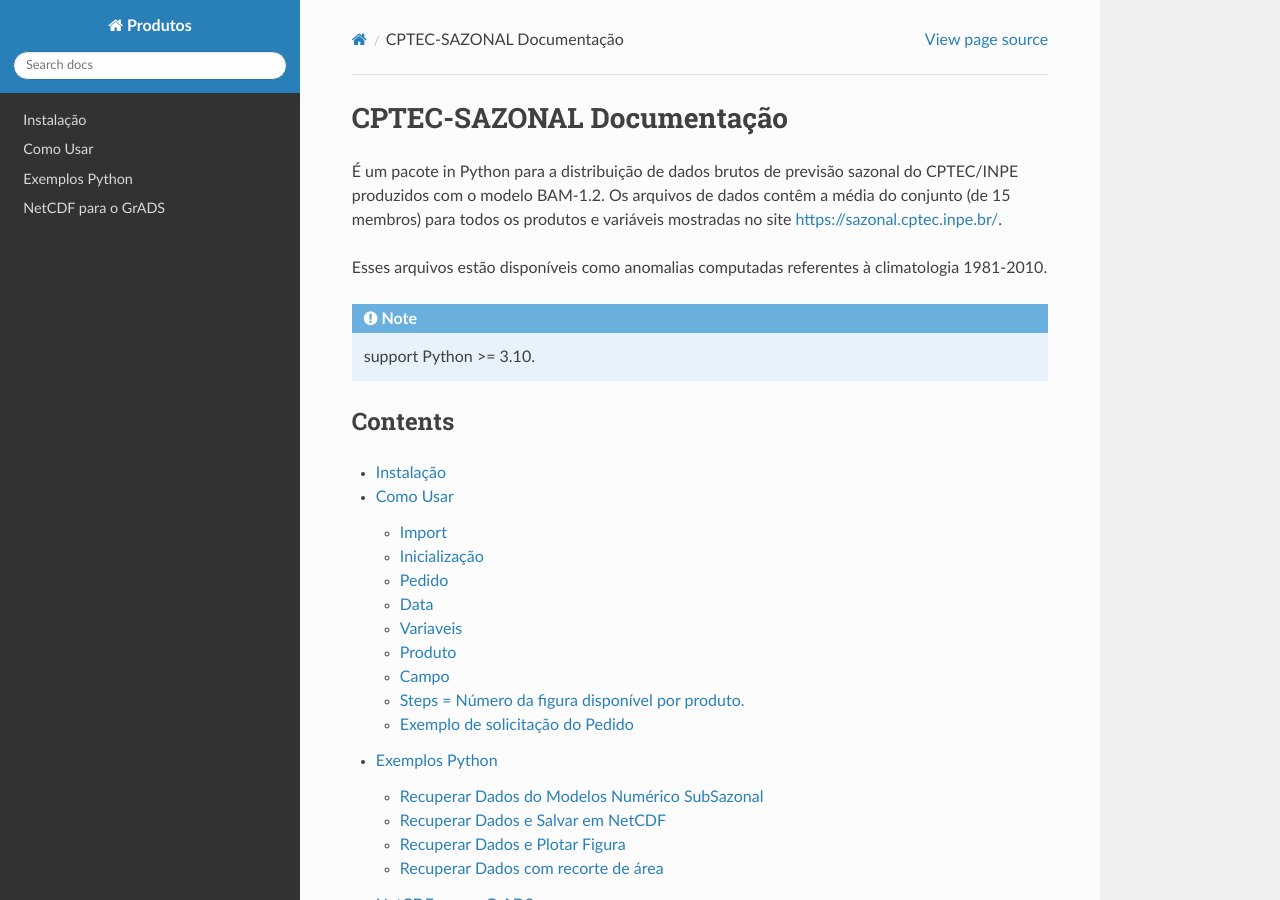
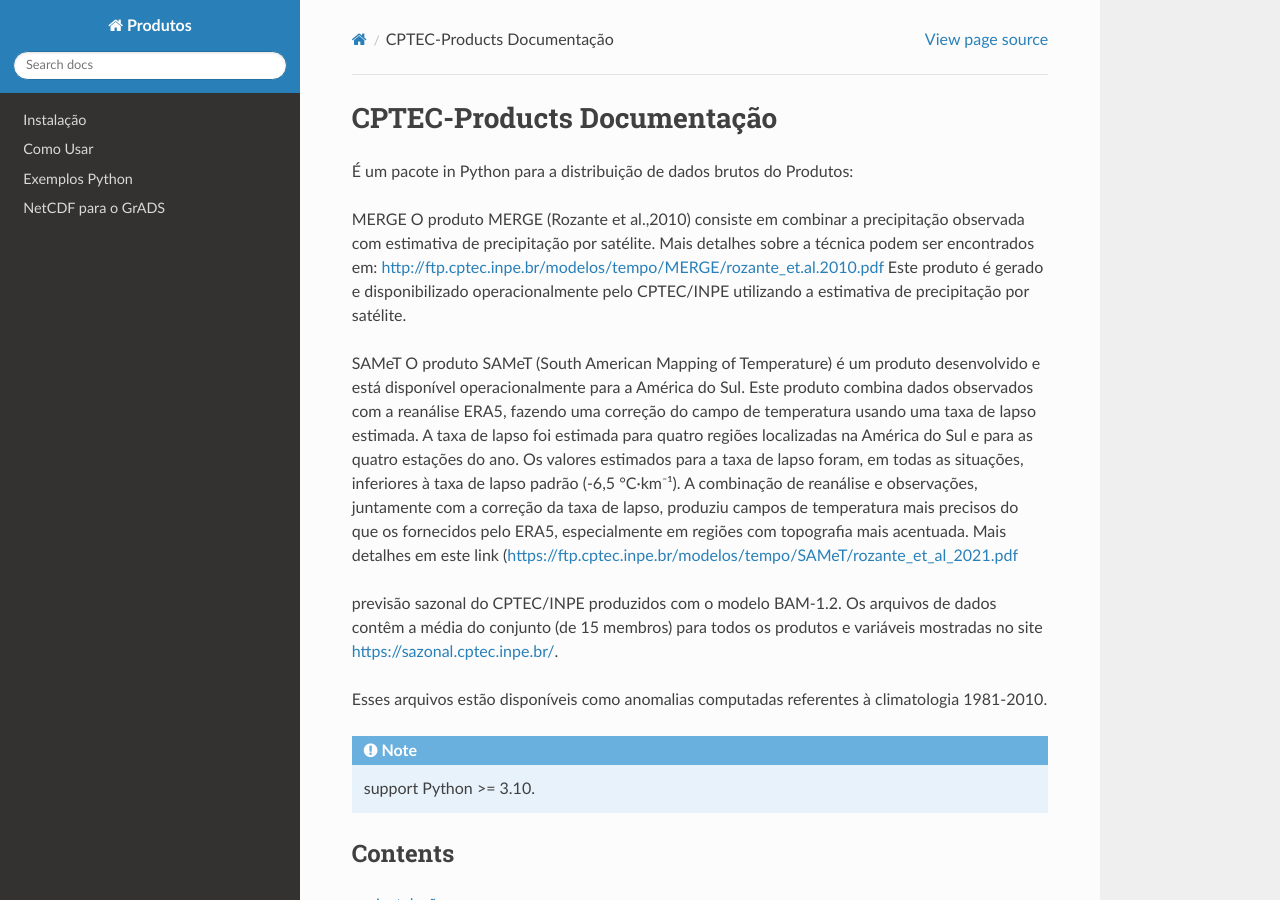
Before and after one commit to framework-CPTEC/Product-user, a Sphinx documentation site: the page built from docs/source/index.rst, in a window 1280 px wide and 900 px high. Built offline with Sphinx 7.4.7 and the Read the Docs theme 3.1.0, drawn with Linux system fonts in a browser that asks for light colours.

Commit message:
Update index.rst

```diff
--- a/docs/source/index.rst
+++ b/docs/source/index.rst
@@ -1,7 +1,29 @@
-CPTEC-SAZONAL Documentação
+CPTEC-Products Documentação
 ========================
 
-É um pacote in Python para a distribuição de dados brutos de previsão sazonal do CPTEC/INPE  produzidos com o modelo BAM-1.2. Os arquivos de dados contêm a média do conjunto (de 15 membros) para todos os produtos e variáveis mostradas no site https://sazonal.cptec.inpe.br/.
+É um pacote in Python para a distribuição de dados brutos do Produtos:
+
+MERGE
+O produto MERGE (Rozante et al.,2010) consiste em combinar a precipitação
+observada com estimativa de precipitação por satélite. Mais detalhes sobre a técnica
+podem ser encontrados em:
+http://ftp.cptec.inpe.br/modelos/tempo/MERGE/rozante_et.al.2010.pdf
+Este produto é gerado e disponibilizado operacionalmente pelo CPTEC/INPE utilizando
+a estimativa de precipitação por satélite.
+
+SAMeT
+O produto SAMeT (South American Mapping of Temperature) é um produto desenvolvido e
+está disponível operacionalmente para a América do Sul. Este produto combina dados
+observados com a reanálise ERA5, fazendo uma correção do campo de temperatura usando
+uma taxa de lapso estimada. A taxa de lapso foi estimada para quatro regiões localizadas
+na América do Sul e para as quatro estações do ano. Os valores estimados para a taxa de
+lapso foram, em todas as situações, inferiores à taxa de lapso padrão (-6,5 °C·km⁻¹).
+A combinação de reanálise e observações, juntamente com a correção da taxa de lapso, produziu
+campos de temperatura mais precisos do que os fornecidos pelo ERA5, especialmente em regiões
+com topografia mais acentuada. Mais detalhes em este link (https://ftp.cptec.inpe.br/modelos/tempo/SAMeT/rozante_et_al_2021.pdf
+
+
+previsão sazonal do CPTEC/INPE  produzidos com o modelo BAM-1.2. Os arquivos de dados contêm a média do conjunto (de 15 membros) para todos os produtos e variáveis mostradas no site https://sazonal.cptec.inpe.br/.
 
 Esses arquivos estão disponíveis como anomalias computadas referentes à climatologia 1981-2010.
 
```
